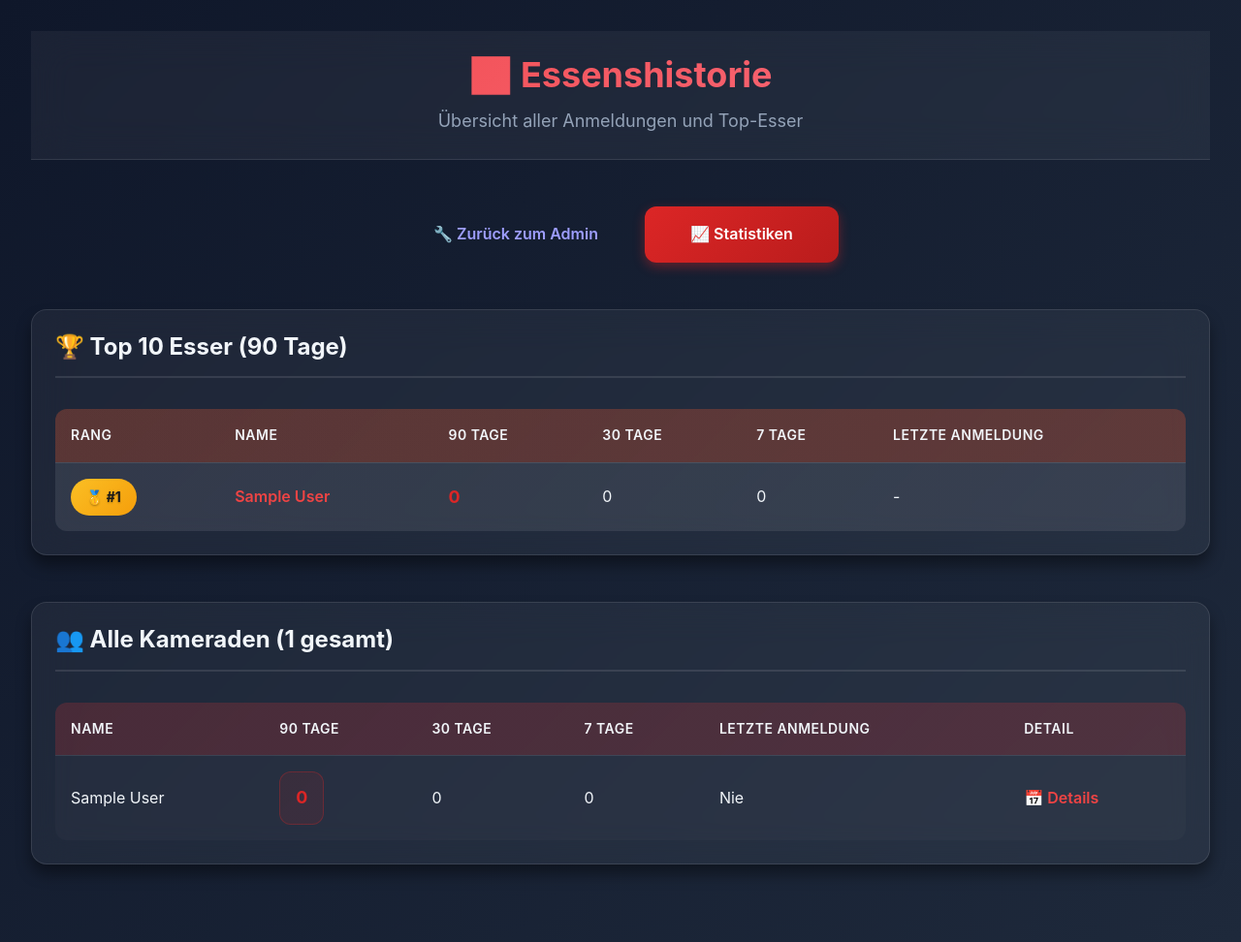
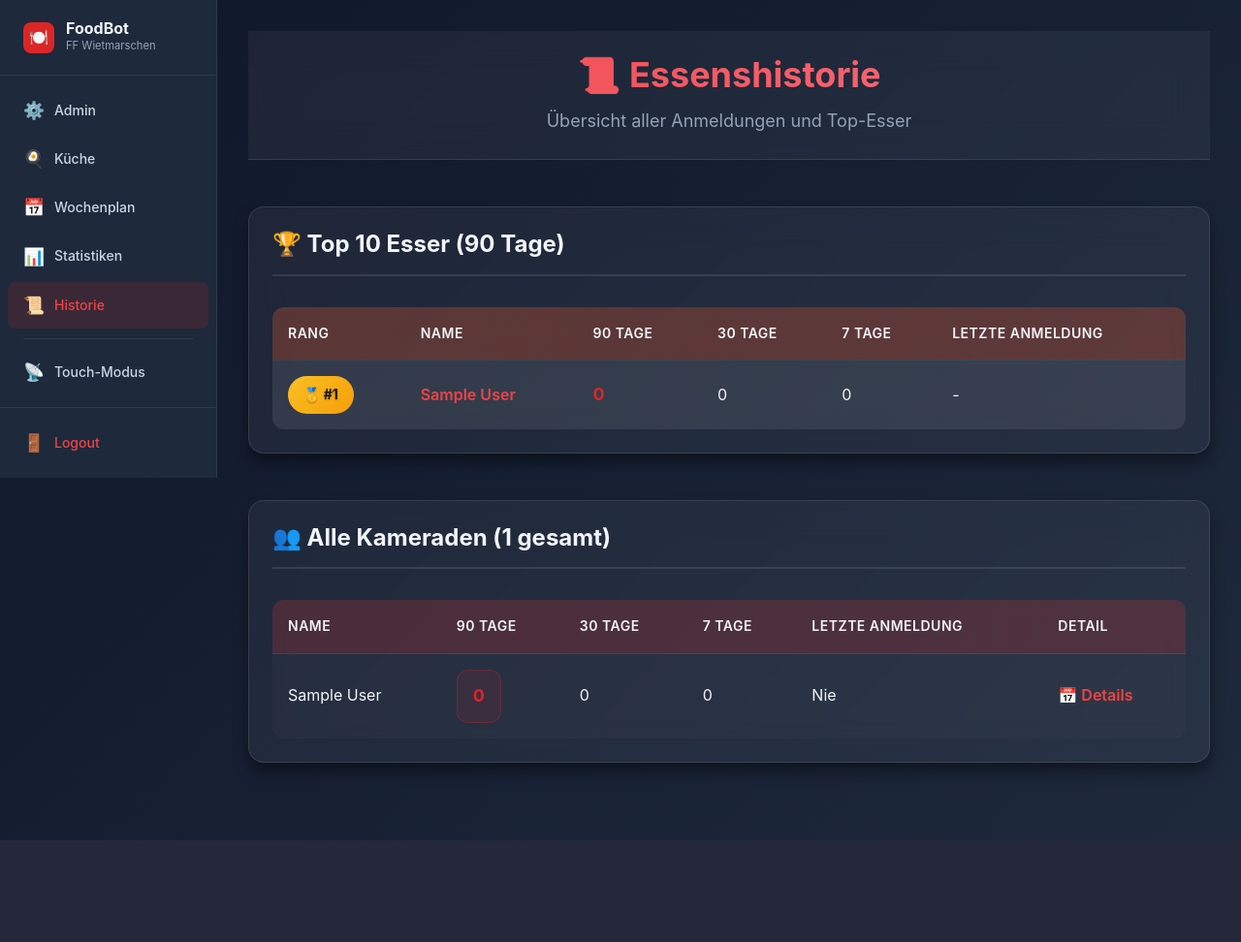
Before and after one commit to Brunsben/FoodBot, a Flask app: page /history/ in a window 1280 px wide. Shown: the whole page at 97% size. After the commit the page ends 867 px from the top, so only its background shows below. Run offline with Flask 3, Linux system fonts and the light colour scheme; the visitor is signed in with stand-in values (Sample User, id 1); tables that the repository leaves empty hold one stand-in row (values such as "Sample post"); parts of the project's set-up code (start-up, migrations or seed data) failed here and were passed over; some libraries are stand-ins or nearby versions.

Commit message:
Add sidebar navigation to all admin pages
- New admin_base.html template with sidebar for all admin pages
- New sidebar.css component
- Refactor admin, kitchen, stats, history, weekly to extend admin_base
- Touch page untouched (kiosk mode)
- Mobile: hamburger menu + overlay

Co-Authored-By: Claude Sonnet 4.6 <noreply@anthropic.com>

```diff
--- /dev/null
+++ b/static/css/components/sidebar.css
@@ -0,0 +1,173 @@
+/* ===================================
+   Admin Sidebar Navigation
+   =================================== */
+
+.admin-layout {
+    display: flex;
+    min-height: 100vh;
+    min-height: 100dvh;
+}
+
+/* Sidebar */
+.sidebar {
+    position: fixed;
+    inset-y: 0;
+    left: 0;
+    z-index: 40;
+    width: 224px;
+    background: var(--bg-elevated);
+    border-right: 1px solid rgba(255, 255, 255, 0.08);
+    display: flex;
+    flex-direction: column;
+    transition: transform 300ms cubic-bezier(0.4, 0, 0.2, 1);
+}
+
+.sidebar-logo {
+    padding: 1.25rem 1.5rem;
+    border-bottom: 1px solid rgba(255, 255, 255, 0.08);
+    display: flex;
+    align-items: center;
+    gap: 0.75rem;
+}
+
+.sidebar-logo-icon {
+    width: 2rem;
+    height: 2rem;
+    background: var(--primary);
+    border-radius: 0.5rem;
+    display: flex;
+    align-items: center;
+    justify-content: center;
+    font-size: 1rem;
+    flex-shrink: 0;
+}
+
+.sidebar-logo-text {
+    font-size: 1rem;
+    font-weight: 700;
+    color: var(--text-primary);
+    line-height: 1.2;
+}
+
+.sidebar-logo-sub {
+    font-size: 0.7rem;
+    color: var(--text-muted);
+    font-weight: 400;
+}
+
+.sidebar-nav {
+    flex: 1;
+    padding: 0.75rem 0.5rem;
+    display: flex;
+    flex-direction: column;
+    gap: 0.125rem;
+}
+
+.sidebar-item {
+    display: flex;
+    align-items: center;
+    gap: 0.75rem;
+    padding: 0.625rem 1rem;
+    border-radius: 0.5rem;
+    text-decoration: none;
+    color: var(--text-secondary);
+    font-size: 0.875rem;
+    font-weight: 500;
+    transition: all 150ms ease;
+}
+
+.sidebar-item:hover {
+    background: rgba(255, 255, 255, 0.06);
+    color: var(--text-primary);
+}
+
+.sidebar-item.active {
+    background: rgba(220, 38, 38, 0.15);
+    color: var(--primary-light);
+}
+
+.sidebar-item .sidebar-icon {
+    font-size: 1.1rem;
+    width: 1.25rem;
+    text-align: center;
+    flex-shrink: 0;
+}
+
+.sidebar-divider {
+    height: 1px;
+    background: rgba(255, 255, 255, 0.08);
+    margin: 0.5rem 1rem;
+}
+
+.sidebar-footer {
+    padding: 0.75rem 0.5rem;
+    border-top: 1px solid rgba(255, 255, 255, 0.08);
+}
+
+/* Main content area offset */
+.admin-content {
+    margin-left: 224px;
+    flex: 1;
+    min-width: 0;
+}
+
+/* Mobile header (hamburger) */
+.mobile-header {
+    display: none;
+    align-items: center;
+    gap: 1rem;
+    padding: 0.875rem 1rem;
+    background: var(--bg-elevated);
+    border-bottom: 1px solid rgba(255, 255, 255, 0.08);
+    position: sticky;
+    top: 0;
+    z-index: 30;
+}
+
+.mobile-header h1 {
+    font-size: 1rem;
+    font-weight: 700;
+    color: var(--text-primary);
+}
+
+.hamburger {
+    background: none;
+    border: none;
+    color: var(--text-primary);
+    cursor: pointer;
+    padding: 0.25rem;
+    font-size: 1.25rem;
+    line-height: 1;
+}
+
+/* Mobile overlay */
+.sidebar-overlay {
+    display: none;
+    position: fixed;
+    inset: 0;
+    background: rgba(0, 0, 0, 0.6);
+    z-index: 39;
+}
+
+@media (max-width: 768px) {
+    .sidebar {
+        transform: translateX(-100%);
+    }
+
+    .sidebar.open {
+        transform: translateX(0);
+        box-shadow: 0 0 40px rgba(0, 0, 0, 0.5);
+    }
+
+    .sidebar-overlay.open {
+        display: block;
+    }
+
+    .admin-content {
+        margin-left: 0;
+    }
+
+    .mobile-header {
+        display: flex;
+    }
+}
--- /dev/null
+++ b/templates/admin_base.html
@@ -0,0 +1,88 @@
+<!DOCTYPE html>
+<html lang="de" translate="no">
+<head>
+    <meta charset="UTF-8">
+    <meta name="viewport" content="width=device-width, initial-scale=1.0, viewport-fit=cover">
+    <meta name="google" content="notranslate">
+    <meta name="color-scheme" content="dark">
+    <meta name="theme-color" content="#dc2626">
+    <title>{% block title %}FoodBot{% endblock %}</title>
+    <link rel="stylesheet" href="{{ url_for('static', filename='css/base.css') }}">
+    <link rel="stylesheet" href="{{ url_for('static', filename='css/components.css') }}">
+    <link rel="stylesheet" href="{{ url_for('static', filename='css/components/sidebar.css') }}">
+    {% block styles %}{% endblock %}
+</head>
+<body>
+
+<div class="admin-layout">
+
+    <!-- Sidebar -->
+    <aside class="sidebar" id="sidebar">
+        <div class="sidebar-logo">
+            <div class="sidebar-logo-icon">🍽️</div>
+            <div>
+                <div class="sidebar-logo-text">FoodBot</div>
+                <div class="sidebar-logo-sub">FF Wietmarschen</div>
+            </div>
+        </div>
+
+        <nav class="sidebar-nav">
+            <a href="/admin" class="sidebar-item {% if active_page == 'admin' %}active{% endif %}">
+                <span class="sidebar-icon">⚙️</span> Admin
+            </a>
+            <a href="/kitchen" class="sidebar-item {% if active_page == 'kitchen' %}active{% endif %}">
+                <span class="sidebar-icon">🍳</span> Küche
+            </a>
+            <a href="/admin/weekly" class="sidebar-item {% if active_page == 'weekly' %}active{% endif %}">
+                <span class="sidebar-icon">📅</span> Wochenplan
+            </a>
+            <a href="/stats" class="sidebar-item {% if active_page == 'stats' %}active{% endif %}">
+                <span class="sidebar-icon">📊</span> Statistiken
+            </a>
+            <a href="/history" class="sidebar-item {% if active_page == 'history' %}active{% endif %}">
+                <span class="sidebar-icon">📜</span> Historie
+            </a>
+            <div class="sidebar-divider"></div>
+            <a href="/" class="sidebar-item">
+                <span class="sidebar-icon">📡</span> Touch-Modus
+            </a>
+        </nav>
+
+        <div class="sidebar-footer">
+            <a href="/logout" class="sidebar-item" style="color: var(--error);">
+                <span class="sidebar-icon">🚪</span> Logout
+            </a>
+        </div>
+    </aside>
+
+    <!-- Mobile overlay -->
+    <div class="sidebar-overlay" id="sidebarOverlay" onclick="closeSidebar()"></div>
+
+    <!-- Content -->
+    <div class="admin-content">
+
+        <!-- Mobile header -->
+        <div class="mobile-header">
+            <button class="hamburger" onclick="toggleSidebar()">☰</button>
+            <h1>{% block mobile_title %}FoodBot{% endblock %}</h1>
+        </div>
+
+        {% block content %}{% endblock %}
+
+    </div>
+</div>
+
+<script>
+function toggleSidebar() {
+    document.getElementById('sidebar').classList.toggle('open');
+    document.getElementById('sidebarOverlay').classList.toggle('open');
+}
+function closeSidebar() {
+    document.getElementById('sidebar').classList.remove('open');
+    document.getElementById('sidebarOverlay').classList.remove('open');
+}
+</script>
+
+{% block scripts %}{% endblock %}
+</body>
+</html>
--- a/templates/history.html
+++ b/templates/history.html
@@ -1,26 +1,19 @@
-<!DOCTYPE html>
-<html lang="de" translate="no">
-<head>
-    <meta charset="UTF-8">
-    <meta name="viewport" content="width=device-width, initial-scale=1.0, viewport-fit=cover">
-    <meta name="google" content="notranslate">
-    <title>Essenshistorie - FoodBot</title>
-    <link rel="stylesheet" href="{{ url_for('static', filename='css/base.css') }}">
-    <link rel="stylesheet" href="{{ url_for('static', filename='css/components.css') }}">
+{% extends "admin_base.html" %}
+{% set active_page = 'history' %}
+
+{% block title %}Essenshistorie – FoodBot{% endblock %}
+{% block mobile_title %}📜 Historie{% endblock %}
+
+{% block styles %}
     <link rel="stylesheet" href="{{ url_for('static', filename='css/layouts.css') }}">
     <link rel="stylesheet" href="{{ url_for('static', filename='css/pages/history.css') }}">
-    <link rel="preconnect" href="https://fonts.googleapis.com">
-</head>
-<body>
+{% endblock %}
+
+{% block content %}
     <div class="history-container">
         <div class="page-header">
-            <h1>📊 Essenshistorie</h1>
+            <h1>📜 Essenshistorie</h1>
             <p class="page-subtitle">Übersicht aller Anmeldungen und Top-Esser</p>
-        </div>
-
-        <div class="nav-buttons">
-            <a href="/admin" class="btn btn-secondary">🔧 Zurück zum Admin</a>
-            <a href="/stats" class="btn btn-primary">📈 Statistiken</a>
         </div>
 
         <div class="card">
@@ -80,5 +73,4 @@
             </div>
         </div>
     </div>
-</body>
-</html>
+{% endblock %}
```
Also changed, not shown: templates/admin.html (+14 -26 lines), templates/kitchen.html (+11 -16 lines), templates/stats.html (+13 -15 lines), templates/weekly.html (+15 -22 lines). Lines whose indentation alone changed are shown as unchanged.
